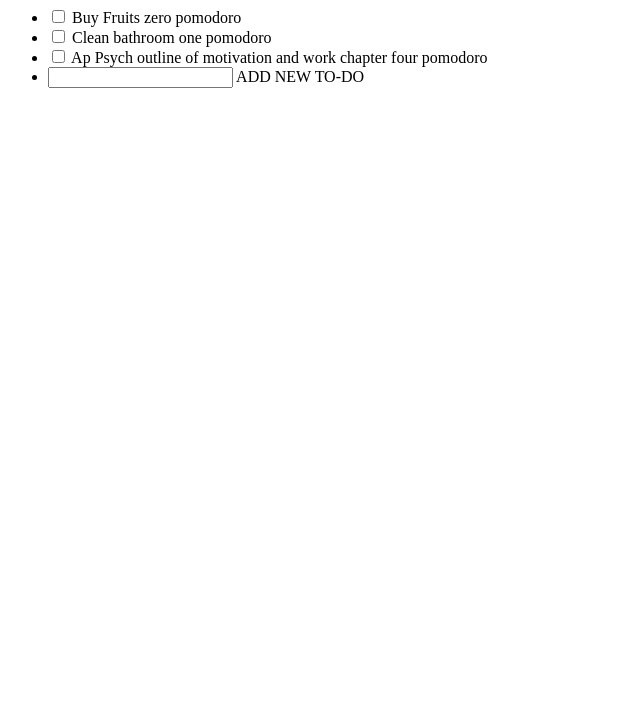
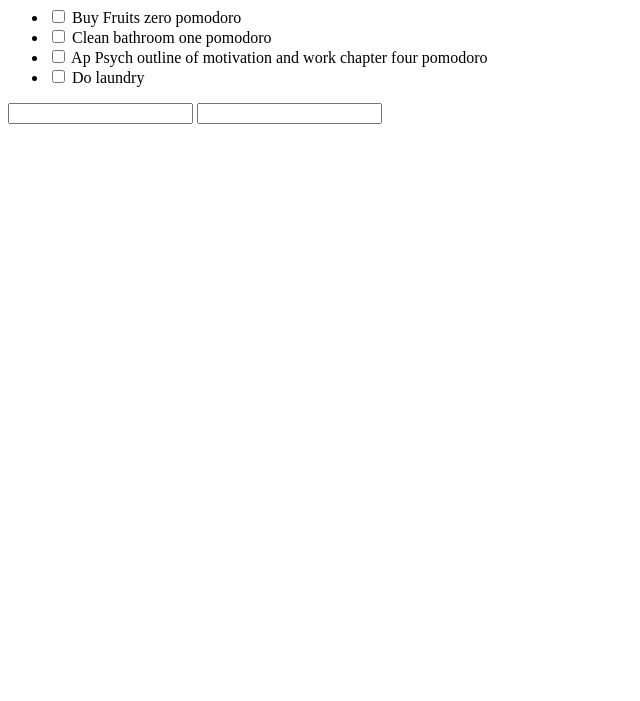
Before and after one commit to adalizcruz/todo_app_front_end, a plain HTML site: page index.html in a window 1280 px wide. Shown: the part 99-800 px from the top of the page, without its empty margins (0-640 px from the left). Drawn offline with Linux system fonts and the light colour scheme.

Commit message:
add inputs

```diff
--- a/index.html
+++ b/index.html
@@ -15,9 +15,11 @@
                 <input type="checkbox">
                 Ap Psych outline of motivation and work chapter  four pomodoro</li>
               <li>
-                <input type=checkbox">
-                ADD NEW TO-DO
+                <input type="checkbox">
+                Do laundry
               </li>
          </ul>
+         <input type="text">
+         <input type="number">
       </body>
 </html>
```
